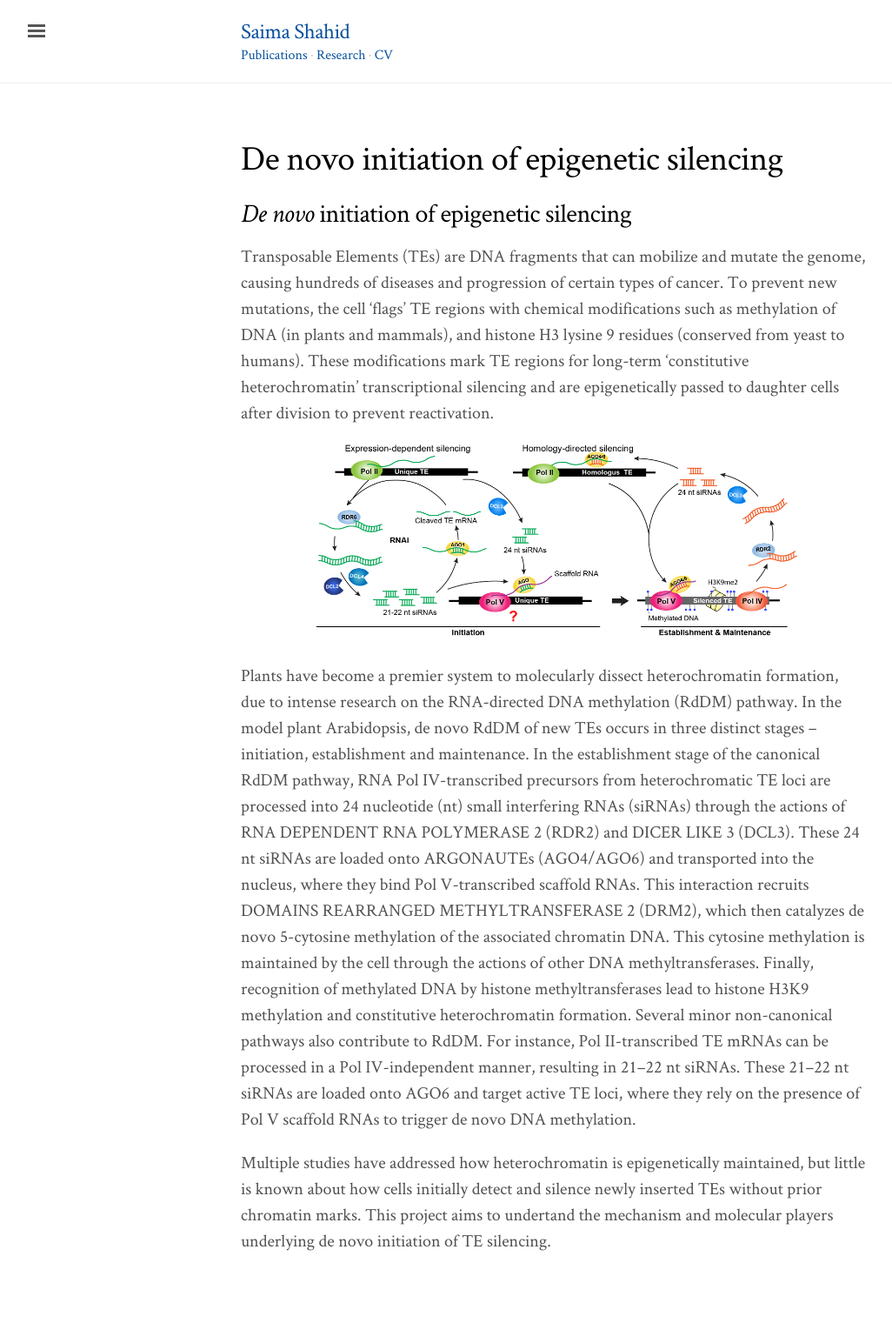
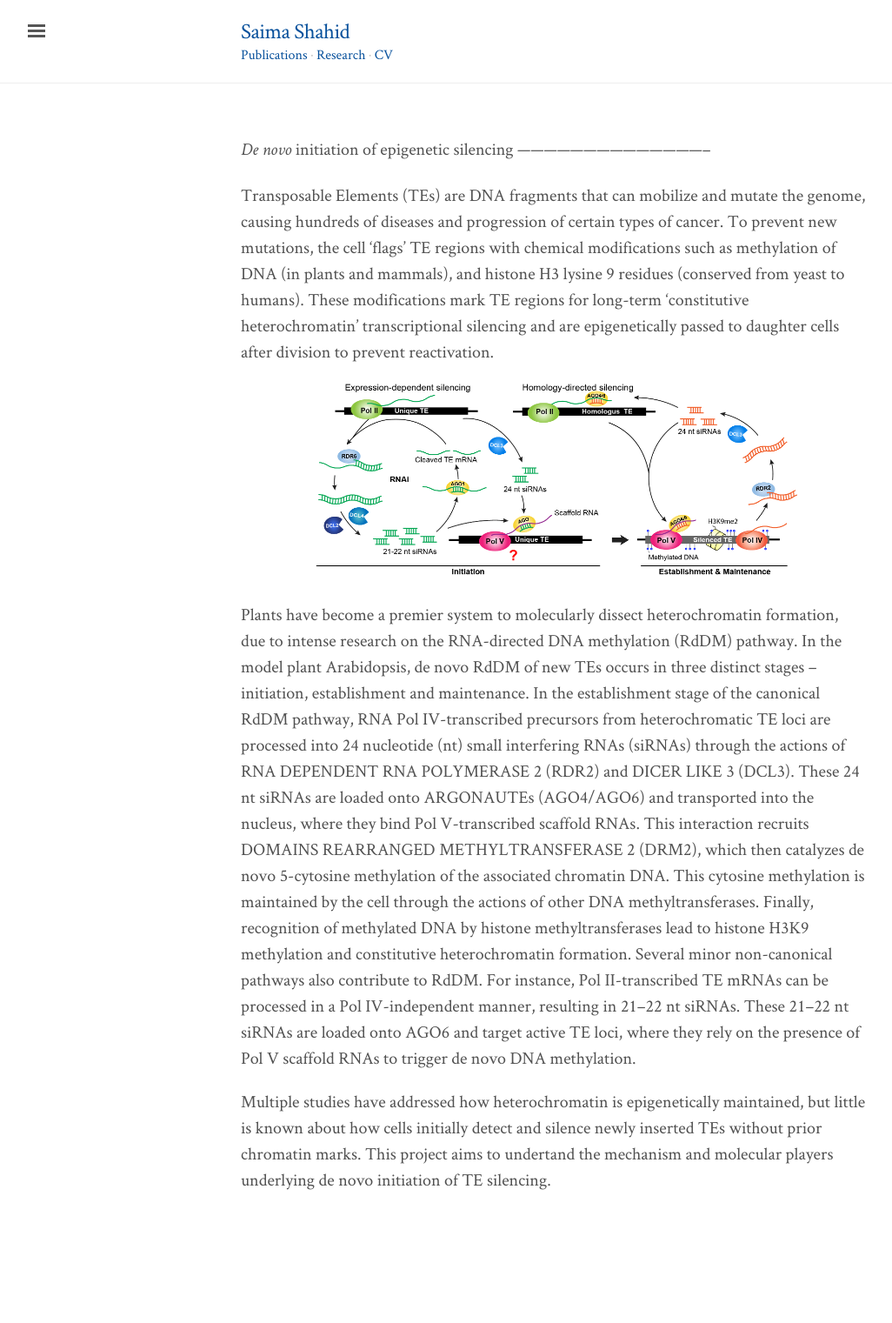
Before and after one commit to shahsam/saimashahid.github.io, a Jekyll site: the page built from research.md, in a window 1280 px wide. Shown: the whole page at 87% size, without its empty margins (3-1029 px from the left). Built offline with Jekyll 4.4.1, drawn with Linux system fonts in a browser that asks for light colours; nearby versions of some CDN libraries; our own code applies the rules of GitHub Pages for plain Markdown files; after the commit the page ends 1451 px from its top, so only the background shows below that.

Commit message:
Update research.md

```diff
--- a/research.md
+++ b/research.md
@@ -3,8 +3,8 @@ title:
 layout: page
 ---
 
-
-## _De novo_ initiation of epigenetic silencing ##
+ _De novo_ initiation of epigenetic silencing
+ --------------------------------------------
 
 Transposable Elements (TEs) are DNA fragments that can mobilize and mutate the genome, causing hundreds of diseases and progression of certain types of cancer. To prevent new mutations, the cell ‘flags’ TE regions with chemical modifications such as methylation of DNA (in plants and mammals), and histone H3 lysine 9 residues (conserved from yeast to humans). These modifications mark TE regions for long-term ‘constitutive heterochromatin’ transcriptional silencing and are epigenetically passed to daughter cells after division to prevent reactivation.
 <div class="row">
```
